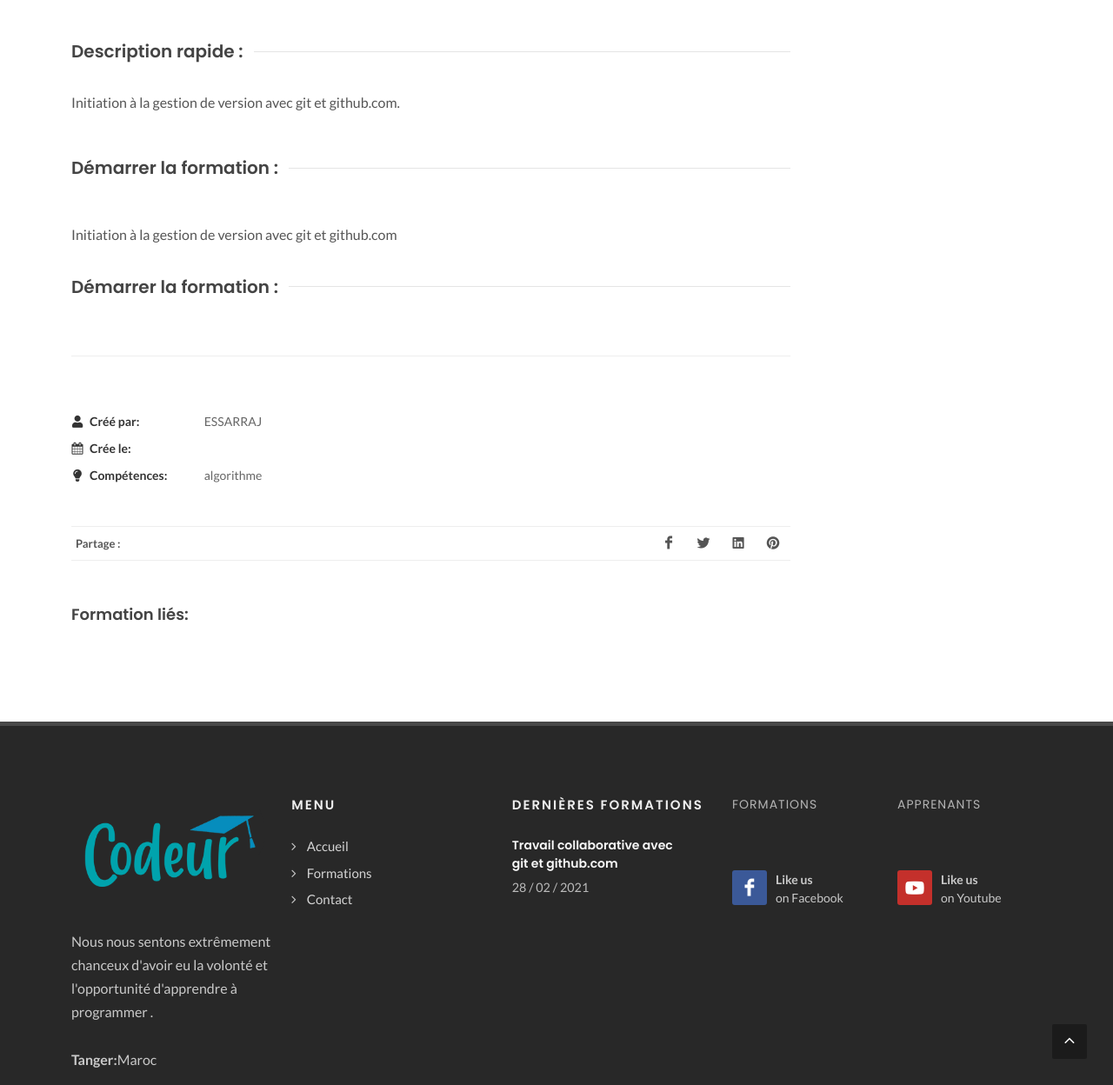
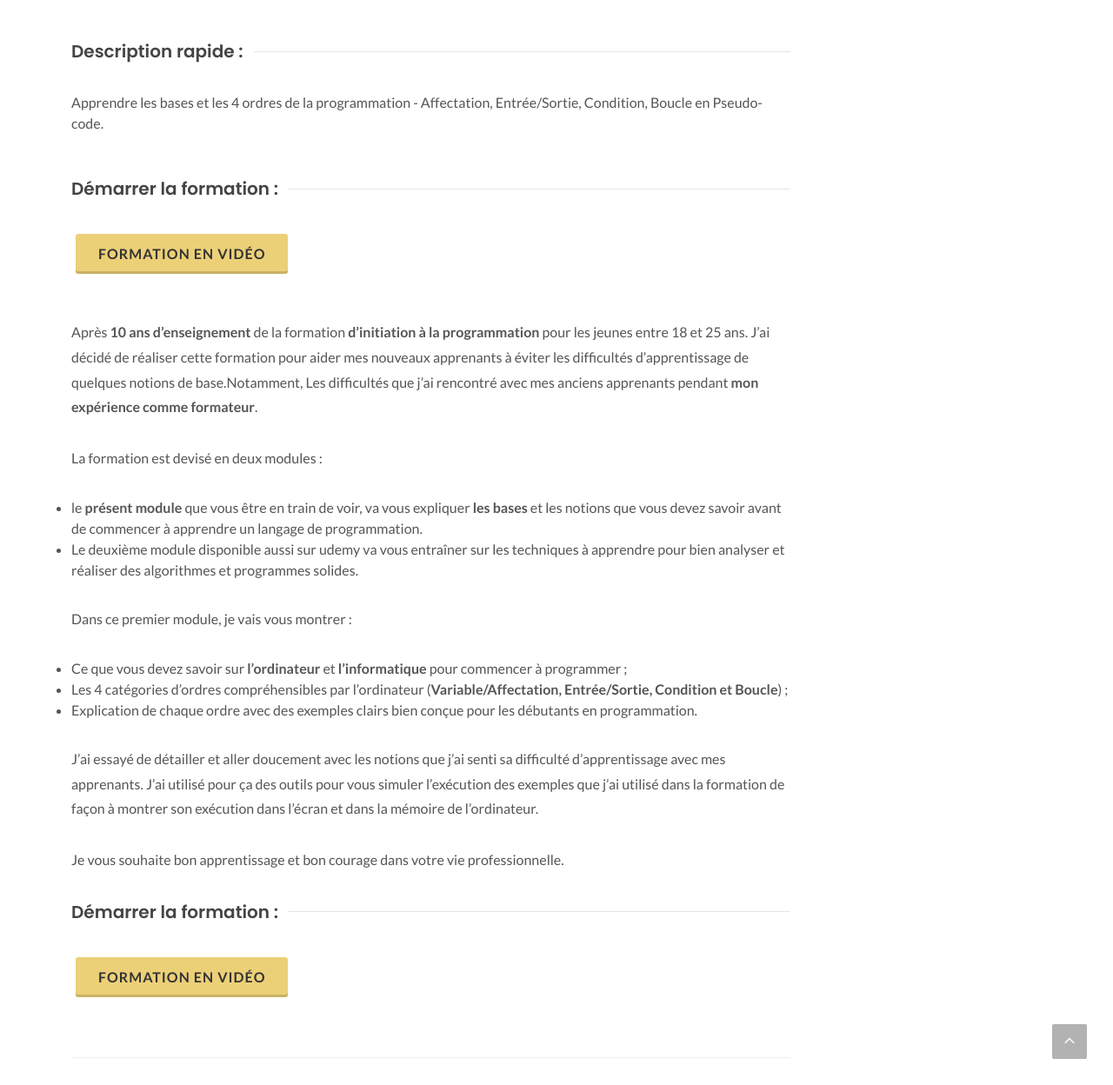
Before and after one commit to codeur-academy/codeur-academy.github.io, a Jekyll site: the page built from _formations/les-bases-de-la-programmation-et-algorithme.md, in a window 1280 px wide and 1400 px high, scrolled down 476 px, cut to the strip 152-1400 px from the top of the window. Shown: the whole strip at 87% size. Built offline with Jekyll 4.4.1, drawn with Linux system fonts in a browser that asks for light colours; a script that is not in the unit is left out; comment, search, counter and statistics services are not loaded; some of the changed text lies outside the part shown.

Commit message:
les-bases-de-la-programmation-et-algorithme

```diff
--- a/_formations/les-bases-de-la-programmation-et-algorithme.md
+++ b/_formations/les-bases-de-la-programmation-et-algorithme.md
@@ -3,12 +3,28 @@ layout: formation
 title:  "Les bases de la programmation et algorithme"
 categories: [front-end,Algorithme,Programmation mobile]
 technologies: [algorithme]
-image: assets/images/notion-base-html-css.png
-video: https://www.youtube.com/watch?v=18dEyx7wh8k
-description: "Initiation à la gestion de version avec git et github.com."
-date : 01/04/2021
+description: Apprendre les bases et les 4 ordres de la programmation -  Affectation, Entrée/Sortie, Condition, Boucle en Pseudo-code.
+image : assets/images/formations/formation-bases-programmation-et-algorithme.jpg
+video: https://www.youtube.com/embed/18dEyx7wh8k?v=18dEyx7wh8k
+date : 01/04/2020
 author: essarraj
-rating: 4.5
+rating: 5
+udemy: https://www.udemy.com/course/les-bases-de-la-programmation-et-algorithme/?referralCode=0AB16423D1592F34D295
 ---
 
-Initiation à la gestion de version avec git et github.com
+Après **10 ans d’enseignement** de la formation **d’initiation à la programmation** pour les jeunes entre 18 et 25 ans. J’ai décidé de réaliser cette formation pour aider mes nouveaux apprenants à éviter les difficultés d’apprentissage de quelques notions de base.Notamment, Les difficultés que j’ai rencontré avec mes anciens apprenants pendant **mon expérience comme formateur**.
+
+La formation est devisé en deux modules :
+
+- le **présent module** que vous être en train de voir, va vous expliquer **les bases** et les notions que vous devez savoir avant de commencer à apprendre un langage de programmation.
+- Le deuxième module disponible aussi sur udemy va vous entraîner sur les techniques à apprendre pour bien analyser et réaliser des algorithmes et programmes solides.
+
+Dans ce premier module, je vais vous montrer :
+
+- Ce que vous devez savoir sur **l’ordinateur** et **l’informatique** pour commencer à programmer ;
+- Les 4 catégories d’ordres compréhensibles par l’ordinateur (**Variable/Affectation, Entrée/Sortie, Condition et Boucle**) ;
+- Explication de chaque ordre avec des exemples clairs bien conçue pour les débutants en programmation.
+
+J’ai essayé de détailler et aller doucement avec les notions que j’ai senti sa difficulté d’apprentissage avec mes apprenants. J’ai utilisé pour ça des outils pour vous simuler l’exécution des exemples que j’ai utilisé dans la formation de façon à montrer son exécution dans l’écran et dans la mémoire de l’ordinateur.
+
+Je vous souhaite bon apprentissage et bon courage dans votre vie professionnelle.
--- a/_includes/formationbox.html
+++ b/_includes/formationbox.html
@@ -10,12 +10,12 @@
                     {% if formation.video %}
                     <a href="{{ formation.video }}" class="overlay-trigger-icon bg-light text-dark" data-hover-animate="fadeInDownSmall" data-hover-animate-out="fadeOutUpSmall" data-hover-speed="350" data-lightbox="iframe"><i class="icon-line-play"></i></a>
                     {% else %}
-                    <a href="{{ site.baseurl }}/{{ formation.image }}" class="overlay-trigger-icon bg-light text-dark" data-hover-animate="fadeInDownSmall" data-hover-animate-out="fadeOutUpSmall" data-hover-speed="350" data-lightbox="image" title="{{ formation.title }}"><i class="icon-line-plus"></i></a>
+                    <a href="{{ site.baseurl }}/{{ formation.image }}" class="overlay-trigger-icon bg-light text-dark" data-hover-animate="fadeInDownSmall" data-hover-animate-out="fadeOutUpSmall" data-hover-speed="350" data-lightbox="image" title="{{ formation.title }}"><i class="icon-image1"></i></a>
                     {% endif %}
 
 
 
-                    <a href="{{ site.baseurl }}{{ formation.url }}" class="overlay-trigger-icon bg-light text-dark" data-hover-animate="fadeInDownSmall" data-hover-animate-out="fadeOutUpSmall" data-hover-speed="350"><i class="icon-line-ellipsis"></i></a>
+                    <a href="{{ site.baseurl }}{{ formation.url }}" class="overlay-trigger-icon bg-light text-dark" data-hover-animate="fadeInDownSmall" data-hover-animate-out="fadeOutUpSmall" data-hover-speed="350"><i class="icon-line-book-open"></i></a>
                 </div>
                 <div class="bg-overlay-bg dark" data-hover-animate="fadeIn"></div>
             </div>
--- a/_includes/liens-formation.html
+++ b/_includes/liens-formation.html
@@ -4,9 +4,9 @@
     </div>
 
     {% if page.book %}
-    <a href="{{ site.baseurl }}{{ page.book }}" class="button button-3d button-large button-rounded button-aqua ">E-book gratuit</a>
+    <a href="{{ site.baseurl }}{{ page.book }}" target="_blank" class="button button-3d button-large button-rounded button-aqua ">E-book gratuit</a>
     {% endif %}
     {% if page.udemy %}
-    <a href="{{ site.baseurl }}{{ page.udemy }}" class="button button-3d button-large button-rounded button-yellow button-light">Formation en vidéo</a>
+    <a href="{{ site.baseurl }}{{ page.udemy }}"   target="_blank" class="button button-3d button-large button-rounded button-yellow button-light">Formation en vidéo</a>
     {% endif %}
 </div>
--- a/_layouts/formation.html
+++ b/_layouts/formation.html
@@ -58,10 +58,10 @@ layout: default
 				<h4>Démarrer la formation</h4>
 
 				{% if page.book %}
-				<a href="{{ site.baseurl }}{{ page.book }}" class="button">E-book gratuit</a>
+				<a href="{{ site.baseurl }}{{ page.book }}" target="_blank" class="button">E-book gratuit</a>
 				{% endif %}
 				{% if page.udemy %}
-				<a href="{{ site.baseurl }}{{ page.udemy }}" class="button">Formation en vidéo</a>
+				<a href="{{ site.baseurl }}{{ page.udemy }}" target="_blank" class="button">Formation en vidéo</a>
 				{% endif %}
 			</div>
 
```
Also changed, not shown: _formations/notions-de-base-html5-css3.md (+1 -1 lines), assets/images/formations/formation-bases-programmation-et-algorithme.jpg (added), assets/images/formations/formation-introduction-processus-de-développement-2tup-pour-pfe.jpg (added), assets/images/formations/html5-css3/formation-html5-css3.jpg (added).
